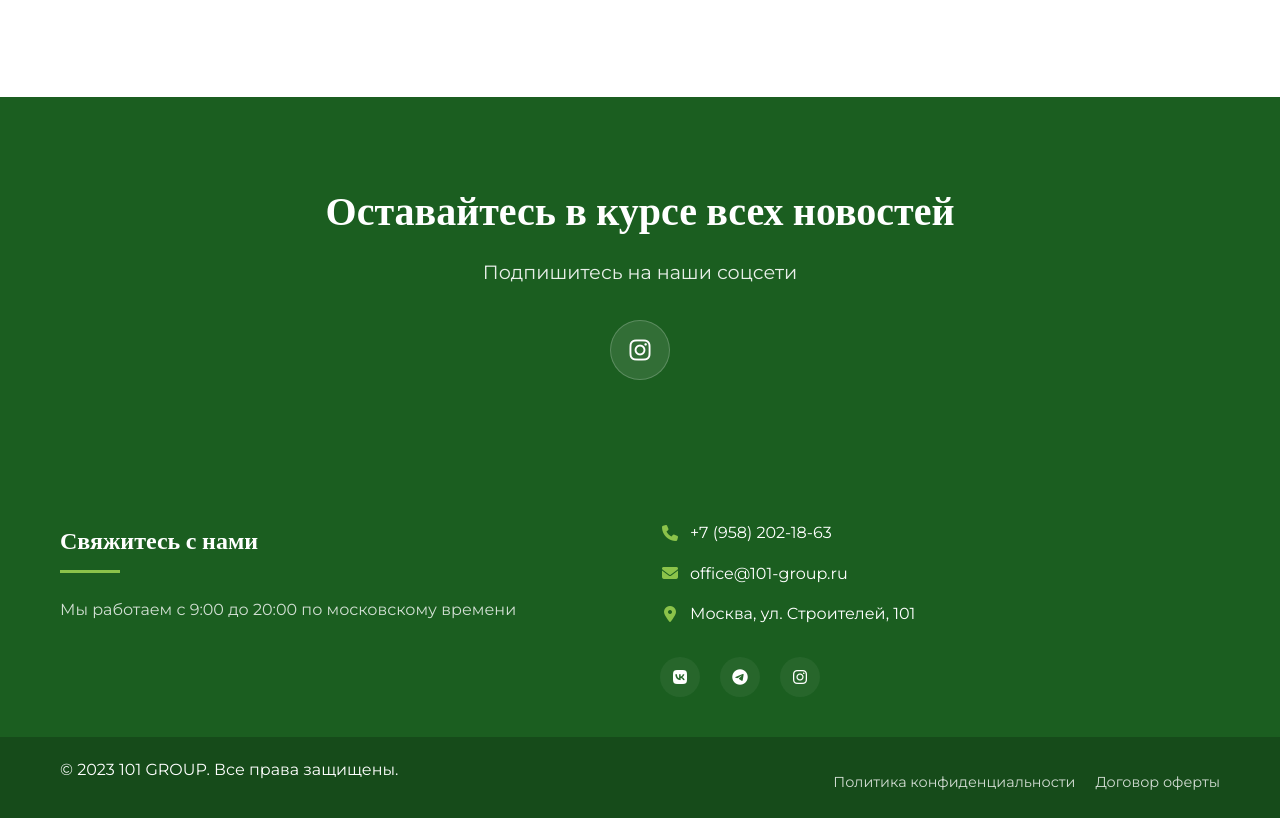
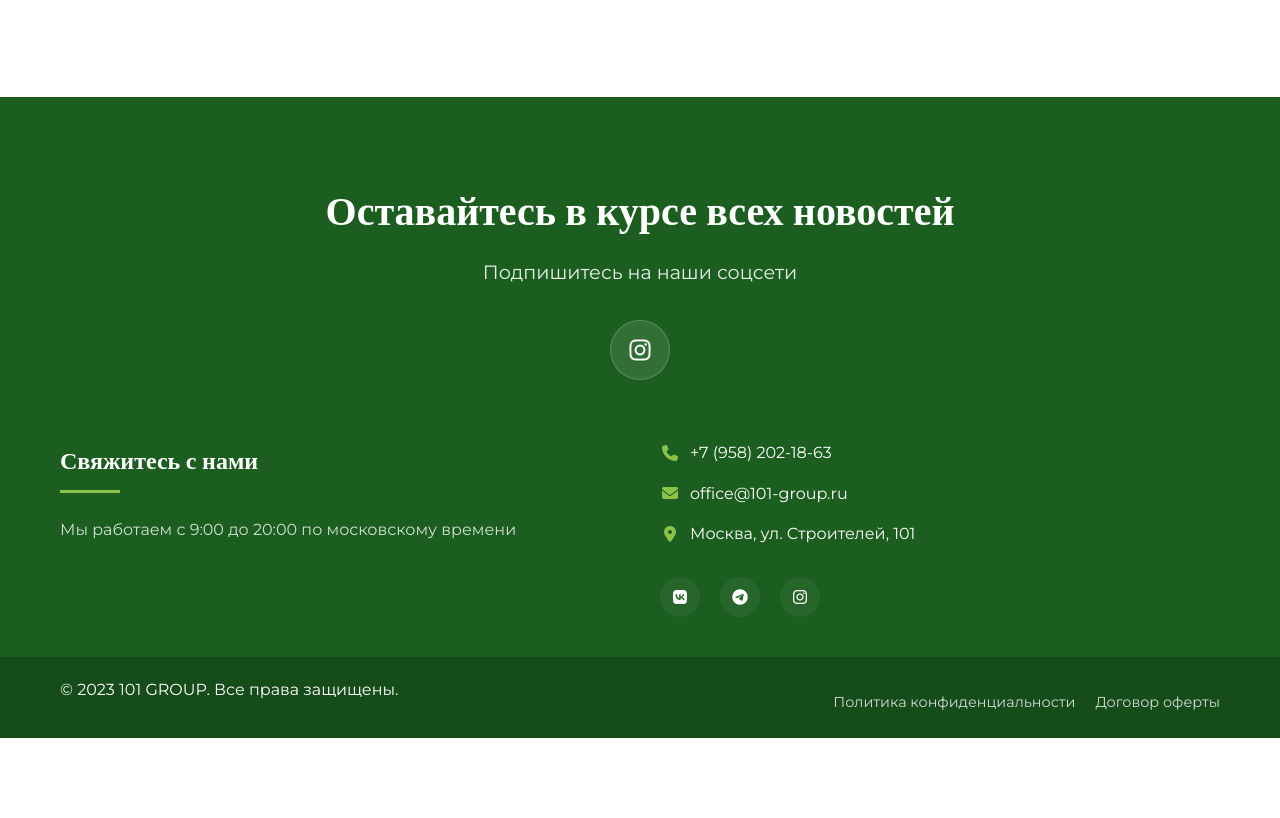
Before and after one commit to KAA-1232/101, a plain HTML site: page index.html in a window 1280 px wide. Shown: the part 3609-4427 px from the top of the page. After the commit the page ends 4347 px from the top, so only its background shows below. Drawn offline with nearby package versions, Linux system fonts and the light colour scheme.

Commit message:
Update style.css

```diff
--- a/style.css
+++ b/style.css
@@ -533,7 +533,7 @@ img {
 
 /* Соцсети */
 .social-section {
-    padding: 80px 0;
+    padding-top: 80px;
     background-color: var(--dark-color);
     color: var(--white);
     text-align: center;
```
